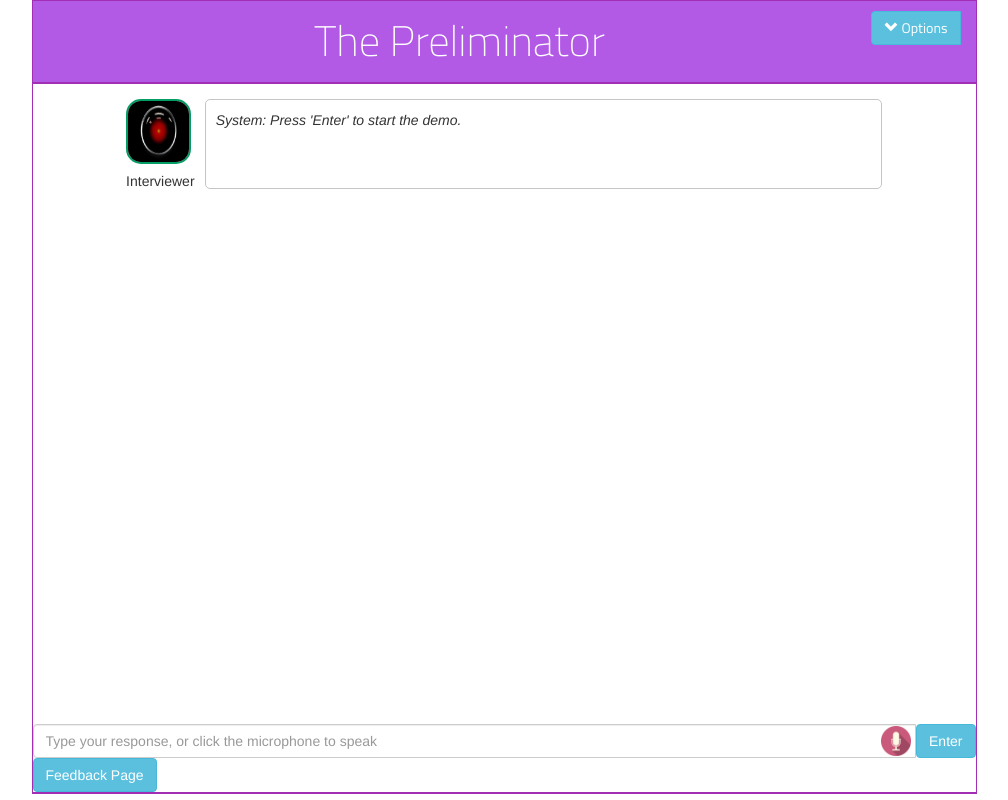
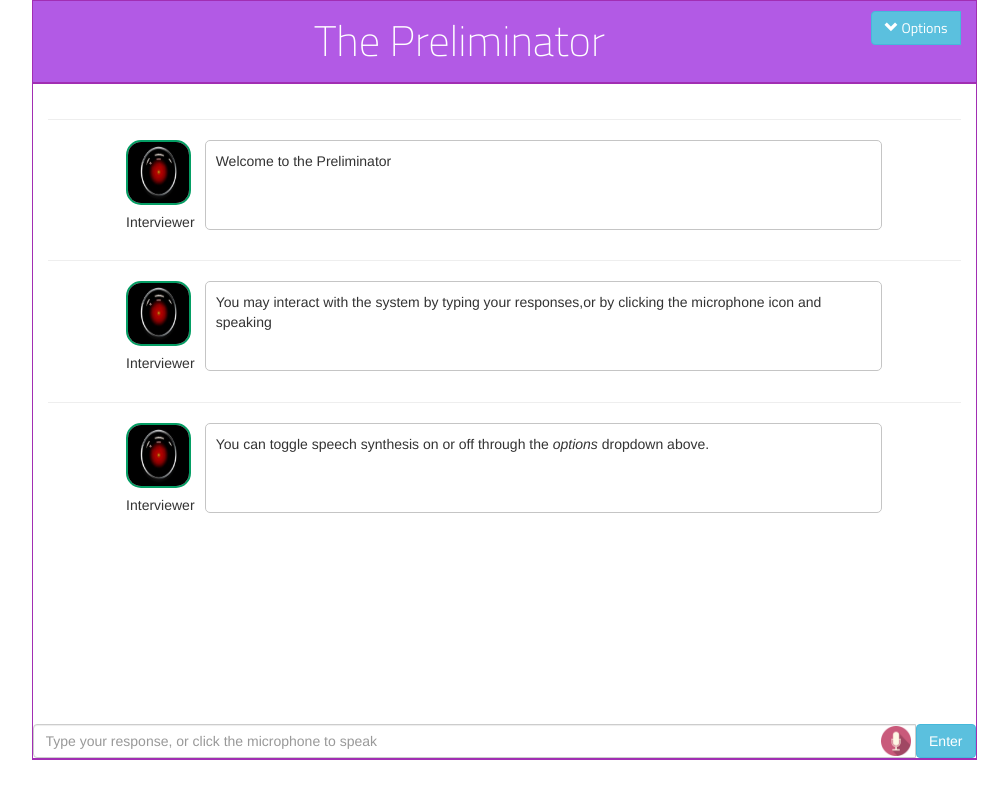
Before and after one commit to SlightlyUnorthodox/DialogueSystems, a Django app: page /interview_page in a window 1280 px wide. Shown: the whole page, without its empty margins (136-1144 px from the left). Run offline with Django 3.2, Linux system fonts and the light colour scheme; data comes from the database, SQL or seed files in the repository; both versions use the stored data as it was after the commit; some libraries are stand-ins or nearby versions; some web fonts are replaced.

Commit message:
Some UX + Interface cleanup

```diff
--- a/preliminator/demo/views.py
+++ b/preliminator/demo/views.py
@@ -314,7 +314,7 @@
 	# If state is 'closing' stop sending system utterance
 	if (dm.dialogue_state == dm.end_state):
 		# Use utterance to indicate button to click
-		system_utterance = "The Preliminator Demo is now over. Please click on the 'See Feedback' button below."
+		system_utterance = "Thank you for using The Preliminator. This demo is now over. Please click <a href=\"/feedback_page\">here</a> to complete a brief survey."
 
 	else:
 		# Set system utterance
--- a/preliminator/static/js/interview_page.js
+++ b/preliminator/static/js/interview_page.js
@@ -1,6 +1,45 @@
 const DIALOG_SYS_API = '/process_ajax';   //TO-DO: use ACTUAL dialog system API
+var TOGGLE_SPEECH_SYNTHESIS = false;
 
-/* When the button is clicked, handle_submit() */
+/* Initial chat instructions */
+setTimeout(function(){
+   add_chat_entry(
+      'Welcome to the Preliminator',
+      {'source':'system'}
+   );
+
+   setTimeout(function(){
+      add_chat_entry(
+         'You may interact with the system by typing your responses,' +
+         'or by clicking the microphone icon and speaking',
+         {'source':'system'}
+      );
+
+      setTimeout(function(){
+         add_chat_entry(
+            'You can toggle speech synthesis on or off through the ' +
+            '<i>options</i> dropdown above.',
+            {'source':'system'}
+         );
+
+         setTimeout(function(){
+            add_chat_entry(
+               'To begin, send a response saying "ready"',
+               {'source':'system'}
+            );
+         },3500);
+
+      },3500);
+
+   },1500);
+
+},250);
+
+
+
+
+
+/* When the submit button is clicked, handle_submit() */
 var submit_btn = document.getElementById('submit_btn');
 submit_btn.addEventListener('click',handle_submit);
 
@@ -24,6 +63,13 @@
    document.getElementById('user_input_box').placeholder = "Listening...";
 });
 
+var toggle_sound = document.getElementById('toggle_sound');
+toggle_sound.addEventListener('click',function(){
+   TOGGLE_SPEECH_SYNTHESIS = !TOGGLE_SPEECH_SYNTHESIS;
+   document.getElementById('toggle_sound_glyphicon').className = (TOGGLE_SPEECH_SYNTHESIS)? "glyphicon glyphicon-check" : "glyphicon glyphicon-unchecked";
+   document.getElementById('audio_glyph').className = (TOGGLE_SPEECH_SYNTHESIS)? "glyphicon glyphicon-volume-up" : "glyphicon glyphicon-volume-off";
+
+});
 
 /* Define what happens when the user submits their input */
 function handle_submit(){
@@ -42,8 +88,10 @@
 function send_input_to_dialog(inputText, callback){
    function reqListener () {
       callback(this.responseText);
-      var msg = new SpeechSynthesisUtterance(this.responseText);
-      window.speechSynthesis.speak(msg);
+      if(TOGGLE_SPEECH_SYNTHESIS){
+         var msg = new SpeechSynthesisUtterance(this.responseText);
+         window.speechSynthesis.speak(msg);
+      }
    }
 
    var xhr = new XMLHttpRequest();
--- a/preliminator/template/interview_page.html
+++ b/preliminator/template/interview_page.html
@@ -96,7 +96,15 @@
                      <span>Options</span>
                   </button>
                   <ul class="dropdown-menu" role="menu">
-                     <li><a href="#"><span class="glyphicon glyphicon-unchecked" id="toggle_sound"></span>&nbsp;Toggle Sound</a></li>
+                     <li id="toggle_sound">
+                        <a href="#">
+                           <h5>
+                              <span class="glyphicon glyphicon-unchecked" id="toggle_sound_glyphicon"></span>
+                              &nbsp;Speech Synthesis&nbsp;
+                              <span class="glyphicon glyphicon-volume-off" id="audio_glyph"></span>
+                           </h5>
+                        </a>
+                     </li>
                   </ul>
                </div>
             </div>
@@ -104,15 +112,23 @@
 
             <div class="panel-body chat-box-main" id = "add-messages">
 
-               <div class="chatEntry row">
+               <!-- <div class="chatEntry row">
                   <div class="col-xs-1 col-xs-offset-1">
                      <img src="../static/media/user.gif" class="img-rounded-sq interviewer-pic" />
                      <h5>Interviewer</h5>
                   </div>
                   <div class="col-xs-9" >
-                     <div class="chat-bubble"><i>System: Press 'Enter' to start the demo.</i></div>
+                     <div class="chat-bubble">
+                        <p>Welcome to the Preliminator.</p>
+                        <p>You may interact with the system by typing
+                           your responses, or by clicking the microphone icon and speaking.</p>
+                        <p>
+                           You can toggle speech synthesis on or off through the <strong>options</strong>
+                           dropdown above.
+                        </p>
+                     </div>
                   </div>
-               </div>
+               </div> -->
 
             </div>
 
@@ -129,12 +145,6 @@
                </div>
 
             </div>
-
-            <div>
-            <span >
-                     <a href = "/feedback_page"><button class="btn btn-info" href="/feedback_page" type="button" >Feedback Page</button></a>
-                  </span>
-         </div>
          </div>
 
 
--- a/preliminator/template/post_survey.html
+++ b/preliminator/template/post_survey.html
@@ -70,7 +70,7 @@
       <div class="container">
         <div class="jumbotron">
           <h1>Thank You for Choosing The Preliminator</h1>
-          <p class="lead">Please answer these questions about your expectations of our system.</p>
+          <p class="lead">Please answer these questions about your experiences with our system.</p>
         </div>
       </div>
 
```
Also changed, not shown: preliminator/db.sqlite3, preliminator/demo/dialogue.py (line endings or trailing spaces).
